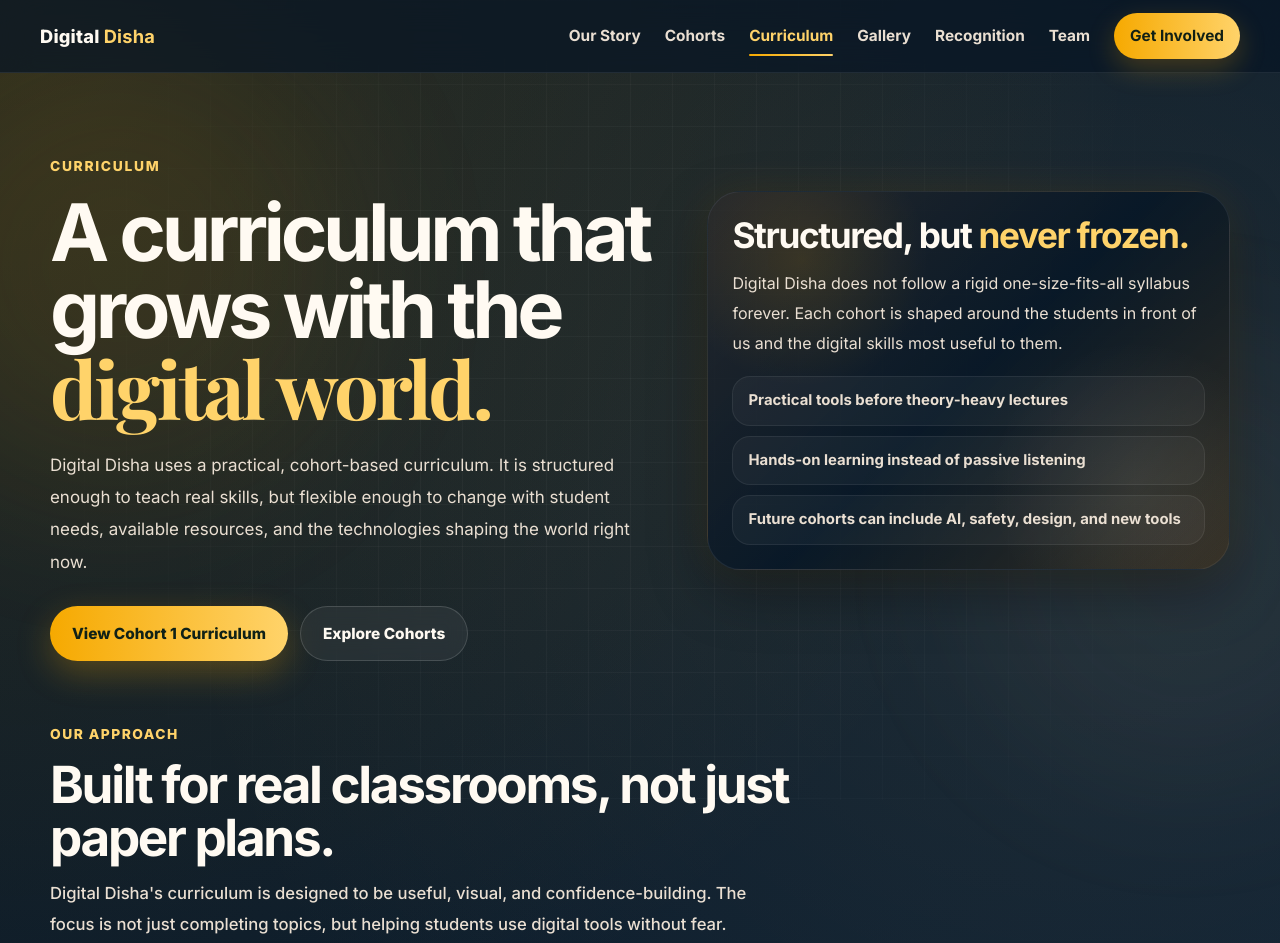
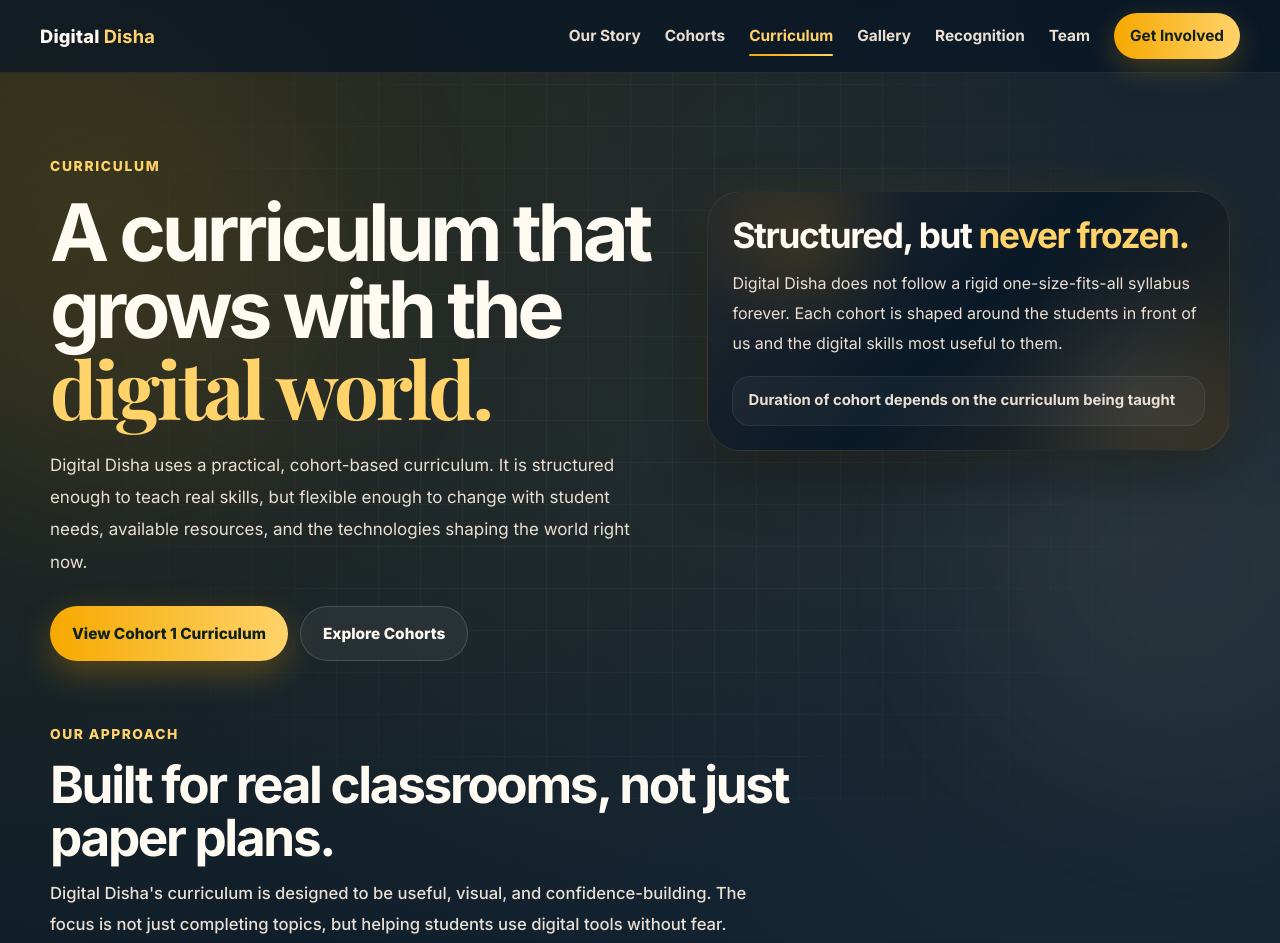
Before and after one commit to keshika-verma/digital-disha, a plain HTML site: page curriculum.html in a window 1280 px wide. Shown: the top 943 px of the page. Drawn offline with nearby package versions, Linux system fonts and the light colour scheme.

Commit message:
curriculum-button-changes

```diff
--- a/curriculum.html
+++ b/curriculum.html
@@ -75,9 +75,7 @@
           </p>
 
           <div class="living-pill-list">
-            <div class="living-pill">Practical tools before theory-heavy lectures</div>
-            <div class="living-pill">Hands-on learning instead of passive listening</div>
-            <div class="living-pill">Future cohorts can include AI, safety, design, and new tools</div>
+            <div class="living-pill">Duration of cohort depends on the curriculum being taught</div>
           </div>
         </aside>
       </div>
@@ -217,7 +215,7 @@
               </div>
 
               <div class="curriculum-card-actions">
-                <a class="secondary-btn" href="support.html">Get Involved in Future Cohorts</a>
+                <a class="primary-btn" href="support.html">Get Involved in Future Cohorts</a>
               </div>
             </div>
           </article>
```
